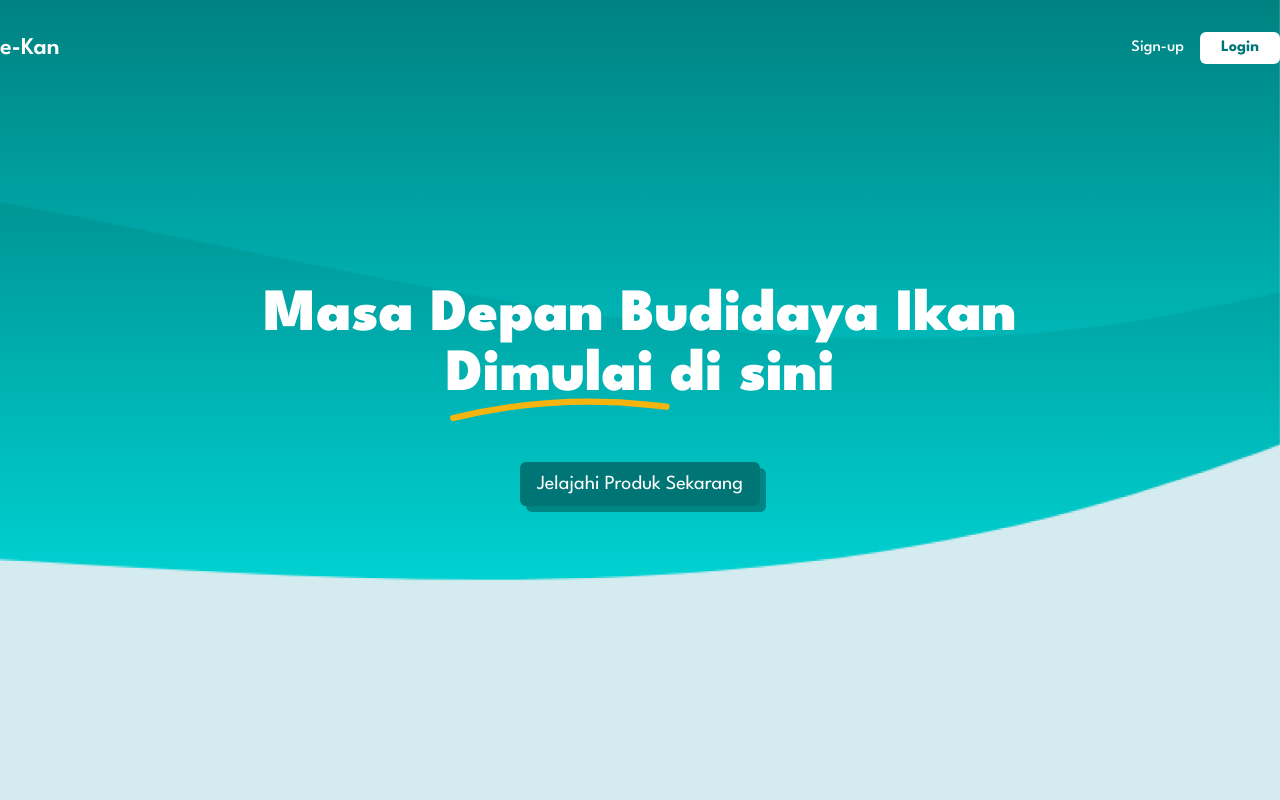
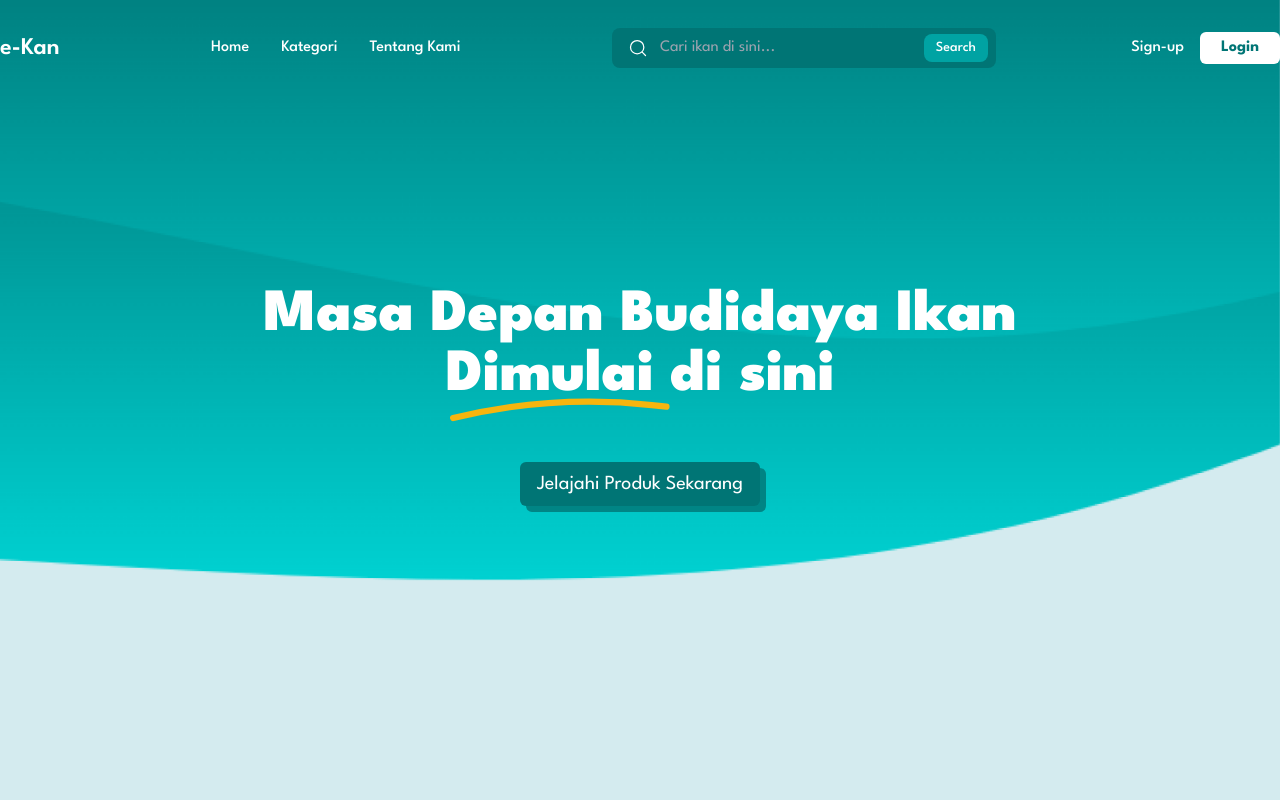
Before and after one commit to kevinjuliow/e-kan, a Next.js app in the folder frontend/: page / in a window 1280 px wide. Shown: the top 800 px of the page. Built offline with nearby package versions, Linux system fonts and the light colour scheme; no server answers.

Commit message:
Navbar improvements and also adding mobile navigation

```diff
--- a/frontend/package.json
+++ b/frontend/package.json
@@ -20,12 +20,14 @@
     "react": "^18",
     "react-dom": "^18",
     "react-hook-form": "^7.53.1",
+    "react-scroll": "^1.9.0",
     "zod": "^3.23.8"
   },
   "devDependencies": {
     "@types/node": "^20",
     "@types/react": "^18",
     "@types/react-dom": "^18",
+    "@types/react-scroll": "^1.8.10",
     "eslint": "^8",
     "eslint-config-next": "14.2.15",
     "postcss": "^8",
--- a/frontend/src/app/components/Navbar/Navbar.tsx
+++ b/frontend/src/app/components/Navbar/Navbar.tsx
@@ -7,6 +7,8 @@ import { usePathname } from "next/navigation";
 import { signIn, signOut, useSession } from "next-auth/react";
 import Image from "next/image";
 import { useUser } from "app/userprovider";
+import { navbarMenuList } from "app/constant";
+import { Link as ReactScroll } from 'react-scroll'
 
 const Navbar = () => {
   const [opened, setOpened] = useState(false)
@@ -27,7 +29,7 @@ const Navbar = () => {
   const [isScrolled, setIsScrolled] = useState(false);
   useEffect(() => {
     const handleScroll = () => {
-      if (window.scrollY > 380) {
+      if (window.scrollY > (isLanding ? 380 : 80)) {
         setIsScrolled(true);
       } else {
         setIsScrolled(false);
@@ -38,12 +40,12 @@ const Navbar = () => {
     return () => {
       window.removeEventListener("scroll", handleScroll);
     };
-  }, []);
+  }, [isLanding]);
 
   const [isBlur, setIsBlur] = useState(false);
   useEffect(() => {
     const handleScroll = () => {
-      if (window.scrollY > 200) {
+      if (window.scrollY > (isLanding ? 380 : 80)) {
         setIsBlur(true);
       } else {
         setIsBlur(false);
@@ -54,28 +56,61 @@ const Navbar = () => {
     return () => {
       window.removeEventListener("scroll", handleScroll);
     };
-  }, []);
+  }, [isLanding]);
 
   const { user } = useUser();
 
+  const changeTextColor = (isLanding || isDashboard) && isScrolled ? 'text-black' : (isLanding || isDashboard) && !isScrolled ? 'text-white' : (isLoginPage || isSignupPage) || ((!isLanding && !isDashboard && !isLoginPage && !isSignupPage) && isScrolled) ? 'text-black' :  'text-white'
+  const changeIconColor = (isLanding || isDashboard) && isScrolled ? '#000000' : (isLanding || isDashboard) && !isScrolled ? '#ffffff' : (isLoginPage || isSignupPage) || ((!isLanding && !isDashboard && !isLoginPage && !isSignupPage) && isScrolled) ? '#000000' :  '#ffffff'
+
   return (
-    <nav className={`${isBlur && 'backdrop-blur-md bg-opacity-60'} w-full flex border-gray-200 h-24 items-center fixed z-50`}>
-      <div className={`max-w-screen-xl w-full flex items-center ${!isSignupOrLoginPage ? 'justify-between' : 'justify-center'} mx-auto px-8 lg:px-0`}>
+    <nav className={`${!isLanding && isBlur ? 'backdrop-blur-xl bg-opacity-100 bg-[#D4EBEF] transition duration-300 custom-box-shadow-bottom' : isBlur ? 'backdrop-blur-md bg-opacity-60' : 'backdrop-blur-none bg-opacity-100'} w-full flex h-24 items-center fixed z-50`}>
+      <div className={`max-w-screen-xl w-full flex items-center ${!isSignupOrLoginPage ? 'justify-between' : 'justify-center'} mx-auto px-8 xl:px-0`}>
         <Link href={'/'} className="flex items-center space-x-3 rtl:space-x-reverse">
-          <span className={`self-center text-2xl font-semibold whitespace-nowrap transition duration-300 ${(isLanding || isDashboard) && isScrolled ? 'text-black' : (isLanding || isDashboard) && !isScrolled ? 'text-white' : (isLoginPage || isSignupPage) ? 'text-black' : 'text-black'}`}>e-Kan</span>
+          <span className={`self-center text-2xl font-semibold whitespace-nowrap transition duration-300 ${changeTextColor}`}>e-Kan</span>
         </Link>
+
+        {isLanding && <>
+          <div className="hidden md:flex items-center justify-items-center">
+            {navbarMenuList.map((value, index) => {
+              return(
+                <ReactScroll to={value.to} offset={value.offset} duration={500} key={index} className={`cursor-pointer mx-2 px-2 py-1 duration-300 font-medium ${changeTextColor}`}  >
+                  {value.name}
+                </ReactScroll>
+              )
+            })}
+          </div>
+
+          <div className="relative max-w-96 md:w-[50%] hidden lg:flex items-center justify-center text-white border-none">
+            <div className="absolute inset-y-0 start-0 flex items-center px-4">
+              <svg width="20px" height="20px" viewBox="0 0 24 24" strokeWidth="1.5" fill="none" xmlns="http://www.w3.org/2000/svg" color="#ffffff">
+                <path d="M17 17L21 21" stroke="#ffffff" strokeWidth="1.5" strokeLinecap="round" strokeLinejoin="round"></path>
+                <path d="M3 11C3 15.4183 6.58172 19 11 19C13.213 19 15.2161 18.1015 16.6644 16.6493C18.1077 15.2022 19 13.2053 19 11C19 6.58172 15.4183 3 11 3C6.58172 3 3 6.58172 3 11Z" stroke="#ffffff" strokeWidth="1.5" strokeLinecap="round" strokeLinejoin="round"></path>
+              </svg>
+            </div>
+            <input className="w-full px-2 py-2 ps-12 text-base rounded-lg bg-darkaqua focus:outline-none" placeholder="Cari ikan di sini..." required />
+            <button type="submit" className="text-white absolute end-2 bg-mediumaqua font-medium rounded-lg text-sm px-3 py-1">Search</button>
+          </div>
+        </>}
 
         {!isLoggedIn && !isSignupOrLoginPage && (
           <div className="flex">
             <div className="flex text-center items-center">
-              <Link href={"/auth/signup"} className={`me-4 transition duration-300 font-medium ${(isLanding || isDashboard) && isScrolled ? 'text-black' : 'text-white'}`}>Sign-up</Link>
-              <button onClick={handleLogin} className={`w-20 border py-1 custom-hover-button cursor-pointer rounded-md font-bold ${(isLanding || isDashboard ) && isScrolled ? 'bg-darkaqua text-white' : 'bg-white text-darkaqua'} border-none`}>Login</button>
+              <Link href={"/auth/signup"} className={`me-4 transition duration-300 font-medium ${(isLanding || isDashboard) && isScrolled ? 'text-black' : ((!isLanding && !isDashboard && !isLoginPage && !isSignupPage) && isScrolled) ? 'text-black' : 'text-white'}`}>Sign-up</Link>
+              <button onClick={handleLogin} className={`w-20 border py-1 custom-hover-button cursor-pointer rounded-md font-bold ${((isLanding || isDashboard ) && isScrolled) || ((!isLanding && !isDashboard && !isLoginPage && !isSignupPage) && isScrolled) ? 'bg-darkaqua text-white' : 'bg-white text-darkaqua'} border-none`}>Login</button>
             </div>
           </div>
         )}
 
         {(!isSignupPage && !isLoginPage) && isLoggedIn &&
-        <div className="flex">
+        <div className="flex items-center justify-center">
+          <Link href={"/"} className="me-4">
+            <svg className="transition duration-300" width="24px" height="24px" stroke-width="1.5" viewBox="0 0 24 24" fill="none" xmlns="http://www.w3.org/2000/svg" color={`${changeIconColor}`}>
+              <path d="M3 6H22L19 16H6L3 6ZM3 6L2.25 3.5" stroke={`${changeIconColor}`} stroke-width="1.5" stroke-linecap="round" stroke-linejoin="round"></path>
+              <path d="M11 19.5C11 20.3284 10.3284 21 9.5 21C8.67157 21 8 20.3284 8 19.5" stroke={`${changeIconColor}`} stroke-width="1.5" stroke-linecap="round" stroke-linejoin="round"></path>
+              <path d="M17 19.5C17 20.3284 16.3284 21 15.5 21C14.6716 21 14 20.3284 14 19.5" stroke={`${changeIconColor}`} stroke-width="1.5" stroke-linecap="round" stroke-linejoin="round"></path>
+            </svg>
+          </Link>
           <div className="flex text-center items-center group relative">
             <Image src="/default_profile.png" alt="default profile" width={32} height={32} className="rounded-full border-2 border-darkaqua" onClick={handleOpen} />
             <div
--- a/frontend/src/app/components/landing/About.tsx
+++ b/frontend/src/app/components/landing/About.tsx
@@ -3,7 +3,7 @@ import React from 'react'
 
 const About = () => {
   return (
-    <div className="w-full flex items-center justify-center mt-24 h-[600px] mb-12">
+    <div className="w-full flex items-center justify-center mt-24 h-[600px] mb-12 about-page">
       <div className="max-w-screen-xl w-full h-full p-8 lg:px-0 flex flex-col items-center justify-center">
         <h1 className="text-3xl font-black text-center">Tentang Kami</h1>
         <p className="mt-2 text-xl text-darkaqua text-center">Mari berkenalan dengan kami, e-KAN</p>
--- a/frontend/src/app/components/landing/Categories.tsx
+++ b/frontend/src/app/components/landing/Categories.tsx
@@ -2,7 +2,7 @@ import React from 'react'
 
 const Categories = () => {
   return (
-    <div className="w-full flex items-center justify-center mt-24 h-[600px]">
+    <div className="w-full flex items-center justify-center mt-24 h-[600px] categories-page">
       <div className="max-w-screen-xl w-full h-full p-8 lg:px-0 flex flex-col items-center justify-center">
         <h1 className="text-3xl font-black text-center">Kategori ikan</h1>
         <p className="mt-2 text-xl text-darkaqua text-center">Kami menjual tiga jenis ikan yang dapat Anda pilih!</p>
--- a/frontend/src/app/components/landing/Landing.tsx
+++ b/frontend/src/app/components/landing/Landing.tsx
@@ -21,7 +21,7 @@ const Landing = () => {
   }, []);
 
   return (
-    <div className="w-full flex items-center justify-center mt-24 h-[600px]">
+    <div className="w-full flex items-center justify-center mt-24 h-[600px] landing-page">
       <div className={`bgmain-wave ${absolute ? 'absolute' : 'fixed'}`}></div>
       <div className="max-w-screen-xl w-full h-full p-8 lg:px-0 flex flex-col items-center justify-center">
         <h1 className="text-2xl md:text-5xl lg:text-6xl font-black text-white">Masa Depan Budidaya Ikan</h1>
--- /dev/null
+++ b/frontend/src/app/constant/index.ts
@@ -0,0 +1,19 @@
+const navbarMenuList = [
+  {
+    name: 'Home',
+    to: 'landing-page',
+    offset: -96,
+  },
+  {
+    name: 'Kategori',
+    to: 'categories-page',
+    offset: -96,
+  },
+  {
+    name: 'Tentang Kami',
+    to: 'about-page',
+    offset: -100,
+  }
+];
+
+export { navbarMenuList }
--- a/frontend/src/app/globals.css
+++ b/frontend/src/app/globals.css
@@ -126,3 +126,11 @@ body {
   z-index: -1;
   opacity: 1;
 }
+
+.custom-box-shadow-bottom {
+  box-shadow: 0px 3px 4px rgba(0, 0, 0, .25);
+}
+
+.custom-box-shadow-top {
+  box-shadow: 3px 0px 4px rgba(0, 0, 0, .25);
+}
--- a/frontend/src/app/layout.tsx
+++ b/frontend/src/app/layout.tsx
@@ -5,6 +5,7 @@ import "./globals.css";
 import { Provider } from "./providers";
 import Navbar from "./components/Navbar/Navbar";
 import { UserProvider } from "./userprovider";
+import MobileNavbar from "./components/mobile/MobileNavbar";
 
 // const geistSans = localFont({
 //   src: "./fonts/GeistVF.woff",
@@ -38,6 +39,7 @@ export default function RootLayout({
             <main className="flex flex-wrap flex-col items-center justify-between mx-auto w-full">
               {children}
             </main>
+            <MobileNavbar />
           </body>
         </UserProvider>
       </Provider>
```
Also changed, not shown: frontend/src/app/components/mobile/MobileNavbar.tsx (added, +37 -0 lines), 1 other file (tests, documents, lock files or other folders).
